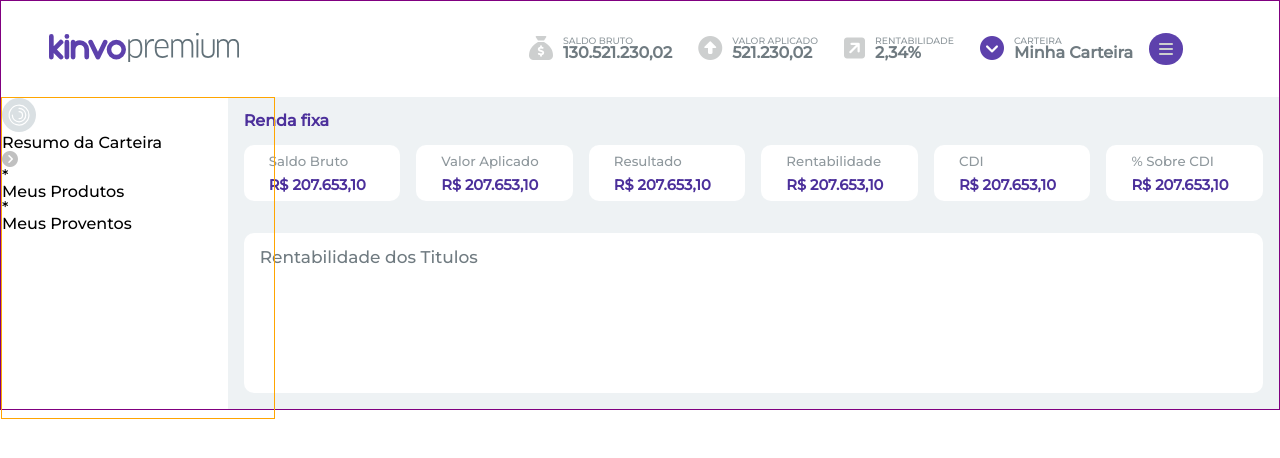
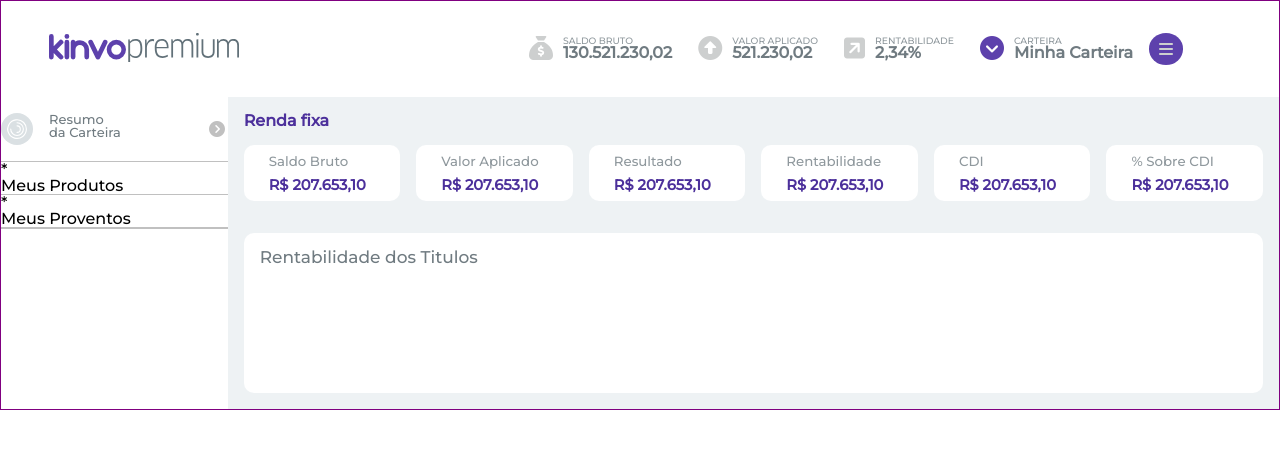
Before and after one commit to vsribeiro19/desafio-frontend-kinvo, a plain HTML site: page index.html in a window 1280 px wide. Drawn offline with Linux system fonts and the light colour scheme.

Commit message:
Feat: Estiliza os cards da sidebar

```diff
--- a/src/assets/styles/sidebar.css
+++ b/src/assets/styles/sidebar.css
@@ -1,6 +1,39 @@
 .sidebar {
-    width: 17rem;
+    width: 14.169rem;
     height: 20rem;
     position: absolute;
-    border: 1px solid orange;
+    /* border: 1px solid silver; */
 }
+
+.card__sidebar {
+    height: 4.19;
+    border-bottom: 1px solid silver;
+}
+
+.card__sidebar-list {
+    display: flex;
+    flex-wrap: wrap;
+    gap: 1rem;
+    align-items: center;
+    padding: 1rem 0;
+}
+
+.card__sidebar-list img {
+    width: 2rem;
+    height: 2rem;
+}
+
+.card__sidebar-item {
+    display: flex;
+    width: 11rem;
+    gap: 1rem;
+    align-items: center;
+    justify-content: space-between;
+}
+
+.card__sidebar-item li {
+    width: 4.6rem;
+    height: 2rem;
+    font-size: 13px;
+    color: var(--font-silver-medium);
+}
```
